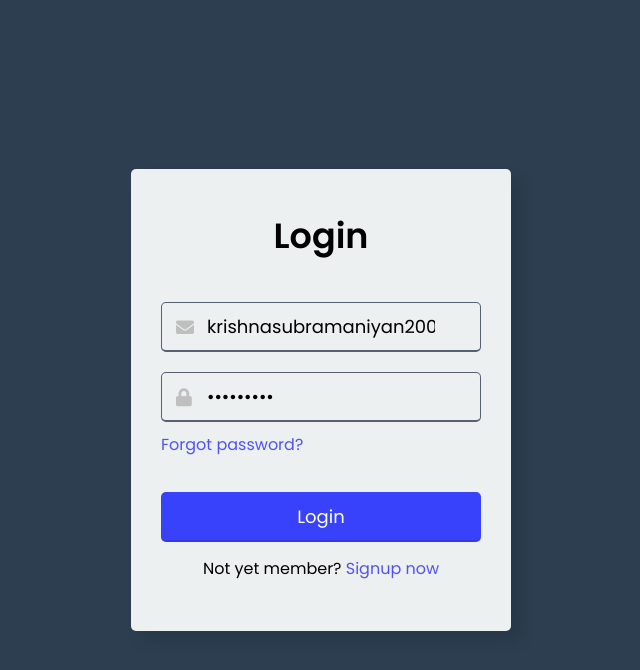
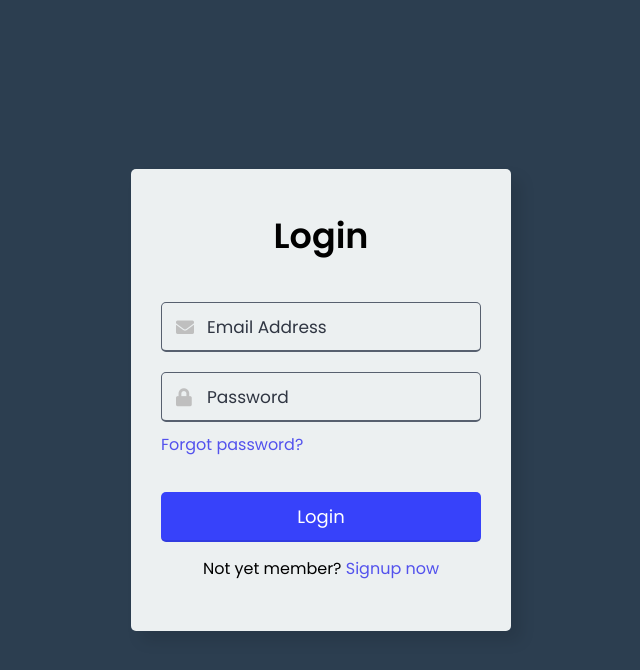
Before and after one commit to krishnaSubramaniyan/vinmeen, a Node server app: page /login in a window 1280 px wide. Shown: the top 670 px of the page, without its empty margins (319-959 px from the left). Run offline with Node 20, Linux system fonts and the light colour scheme.

Commit message:
remove hotcode values in loginpage

```diff
--- a/views/login.ejs
+++ b/views/login.ejs
@@ -15,7 +15,7 @@
         <form method="post" action="" autocomplete="false">
             <div class="field email">
                 <div class="input-area">
-                    <input type="text" placeholder="Email Address" name="email" value="krishnasubramaniyan2001@gmail.com">
+                    <input type="text" placeholder="Email Address" name="email">
                     <i class="icon fas fa-envelope"></i>
                     <i class="error error-icon fas fa-exclamation-circle"></i>
                 </div>
@@ -23,7 +23,7 @@
             </div>
             <div class="field password">
                 <div class="input-area">
-                    <input type="password" placeholder="Password" name="password" value="Hello@123">
+                    <input type="password" placeholder="Password" name="password">
                     <i class="icon fas fa-lock"></i>
                     <i class="error error-icon fas fa-exclamation-circle"></i>
                 </div>
```
